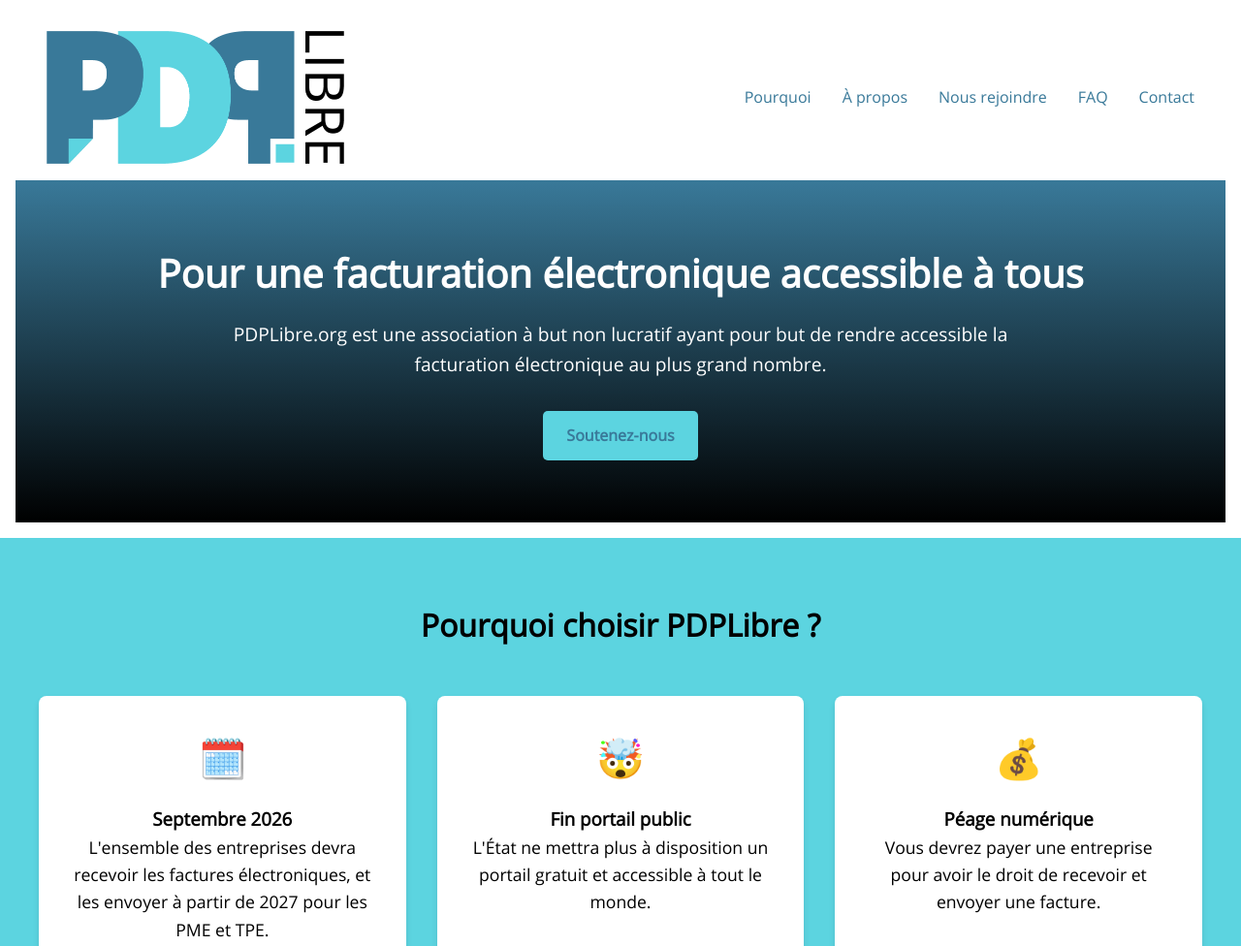
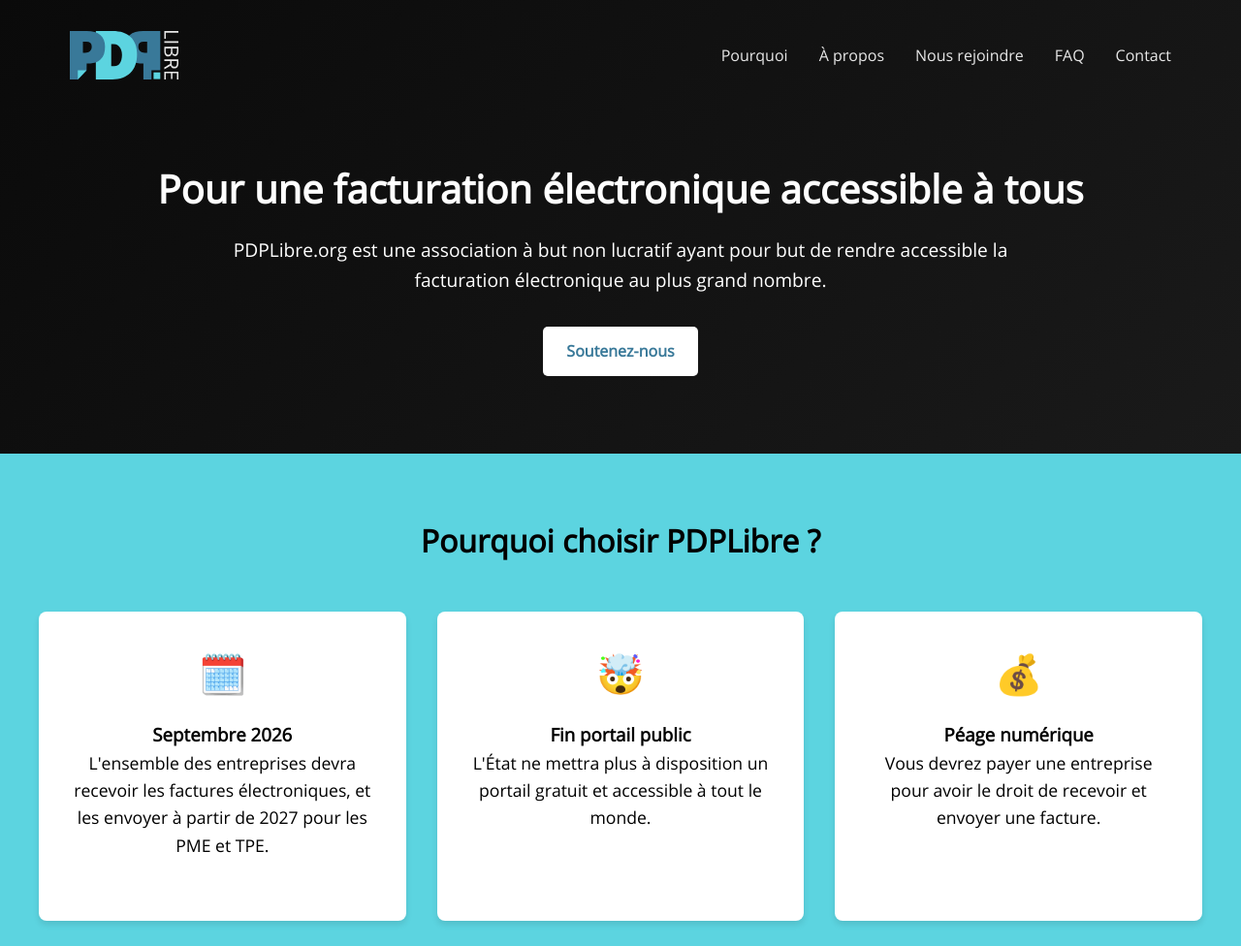
Before and after one commit to PDP-Libre/pdplibre.org, a website: page docs/index.html in a window 1280 px wide. Shown: the top 976 px of the page at 97% size. Drawn offline with Linux system fonts and the light colour scheme.

Commit message:
fix contrast

```diff
--- a/docs/index.html
+++ b/docs/index.html
@@ -58,9 +58,14 @@
         }
 
         header {
-            background-color: var(--primary);
+            background: linear-gradient(135deg, #0a0a0a 0%, #1a1a1a 100%);
             color: white;
             padding: 1rem;
+        }
+
+        header > * {
+            max-width: 1200px;
+            margin: 0 auto;
         }
 
         nav {
@@ -77,8 +82,9 @@
             font-family: opensans;
         }
 
-        .logo img { max-width: 50%;
-					max-height: 50%}
+        .logo img {
+			height: 50px;
+        }
 
         .nav-links {
             display: flex;
@@ -86,13 +92,12 @@
         }
 
         .nav-links a {
-            color: #397999;
+            color: #e7e7e7;
             text-decoration: none;
             font-weight: 500;
         }
 
         .hero {
-            background: linear-gradient(#397999, black);
             color: white;
             padding: 4rem 2rem;
             text-align: center;
@@ -243,6 +248,7 @@
             border-radius: 30px;
             font-weight: 500;
             display: inline-block;
+            color: #000;
         }
 
         footer {
@@ -299,7 +305,7 @@
 <body>
     <header>
         <nav>
-            <div class="logo"><img src="PDP_couleur.png"></div>
+            <div class="logo"><img src="PDP_couleur.svg"></div>
             <div class="nav-links">
                 <a href="#why">Pourquoi</a>
                 <a href="#about">À propos</a>
@@ -312,7 +318,7 @@
         <div class="hero">
             <h1>Pour une facturation électronique accessible à tous</h1>
             <p>PDPLibre.org est une association à but non lucratif ayant pour but de rendre accessible la facturation électronique au plus grand nombre.</p>
-            <a href="#join-us" class="cta-button">Soutenez-nous</a>
+            <a href="#join-us" class="cta-button blue">Soutenez-nous</a>
         </div>
     </header>
 
```
Also changed, not shown: docs/PDP_couleur.svg (added).
